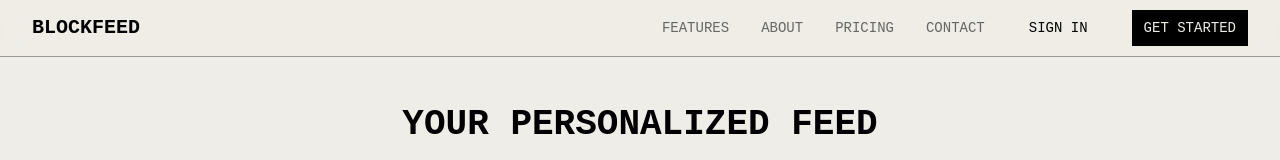
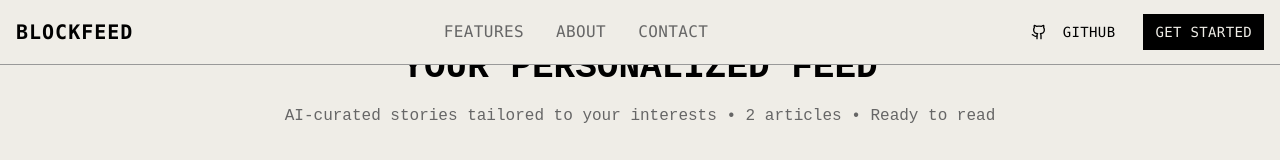
Before and after one commit to asmit-inzanist/Blockfeed, a React (Vite) app: page /todays-feeds in a window 1280 px wide. Shown: the top 160 px of the page. Built offline with nearby package versions, Linux system fonts and the light colour scheme; no server answers.

Commit message:
Remove auth buttons from feed page
Remove sign in, pricing, and get started buttons from the feed page to ensure a cleaner user experience after authentication.

```diff
--- a/src/pages/TodaysFeeds.tsx
+++ b/src/pages/TodaysFeeds.tsx
@@ -7,6 +7,7 @@ import { useToast } from '@/hooks/use-toast';
 import InterestsSelector from '@/components/InterestsSelector';
 import ChatBot from '@/components/ChatBot';
 import DebugPanel from '@/components/DebugPanel';
+import Header from '@/components/Header';
 
 interface Article {
   title: string;
@@ -240,19 +241,7 @@ const TodaysFeeds = () => {
   if (loading) {
     return (
       <div className="min-h-screen bg-background">
-        <header className="border-b bg-background/95 backdrop-blur supports-[backdrop-filter]:bg-background/60">
-          <div className="container flex h-14 items-center justify-between">
-            <div className="text-xl font-bold text-foreground">BLOCKFEED</div>
-            <nav className="hidden md:flex items-center space-x-8">
-              <a href="#" className="text-sm font-medium text-muted-foreground hover:text-foreground">FEATURES</a>
-              <a href="#" className="text-sm font-medium text-muted-foreground hover:text-foreground">ABOUT</a>
-              <a href="#" className="text-sm font-medium text-muted-foreground hover:text-foreground">PRICING</a>
-              <a href="#" className="text-sm font-medium text-muted-foreground hover:text-foreground">CONTACT</a>
-              <Button variant="ghost" size="sm">SIGN IN</Button>
-              <Button size="sm">GET STARTED</Button>
-            </nav>
-          </div>
-        </header>
+        <Header />
 
         <div className="container max-w-4xl mx-auto px-4 py-12">
           <div className="text-center">
@@ -265,20 +254,7 @@ const TodaysFeeds = () => {
 
   return (
     <div className="min-h-screen bg-background">
-      {/* Header */}
-      <header className="border-b bg-background/95 backdrop-blur supports-[backdrop-filter]:bg-background/60">
-        <div className="container flex h-14 items-center justify-between">
-          <div className="text-xl font-bold text-foreground">BLOCKFEED</div>
-          <nav className="hidden md:flex items-center space-x-8">
-            <a href="#" className="text-sm font-medium text-muted-foreground hover:text-foreground">FEATURES</a>
-            <a href="#" className="text-sm font-medium text-muted-foreground hover:text-foreground">ABOUT</a>
-            <a href="#" className="text-sm font-medium text-muted-foreground hover:text-foreground">PRICING</a>
-            <a href="#" className="text-sm font-medium text-muted-foreground hover:text-foreground">CONTACT</a>
-            <Button variant="ghost" size="sm">SIGN IN</Button>
-            <Button size="sm">GET STARTED</Button>
-          </nav>
-        </div>
-      </header>
+      <Header />
 
       {/* Main Content */}
       <main className="container max-w-4xl mx-auto px-4 py-12">
```
